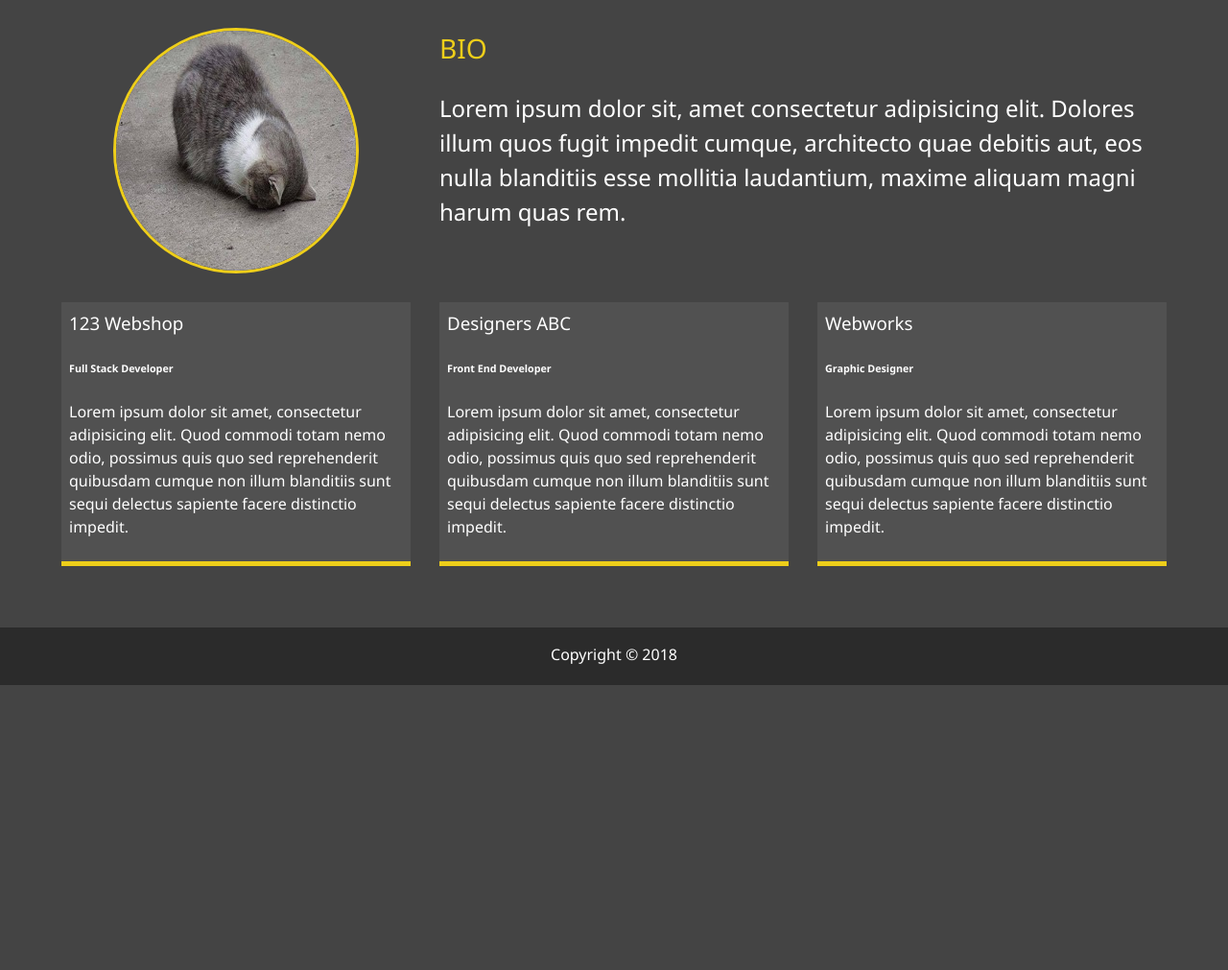
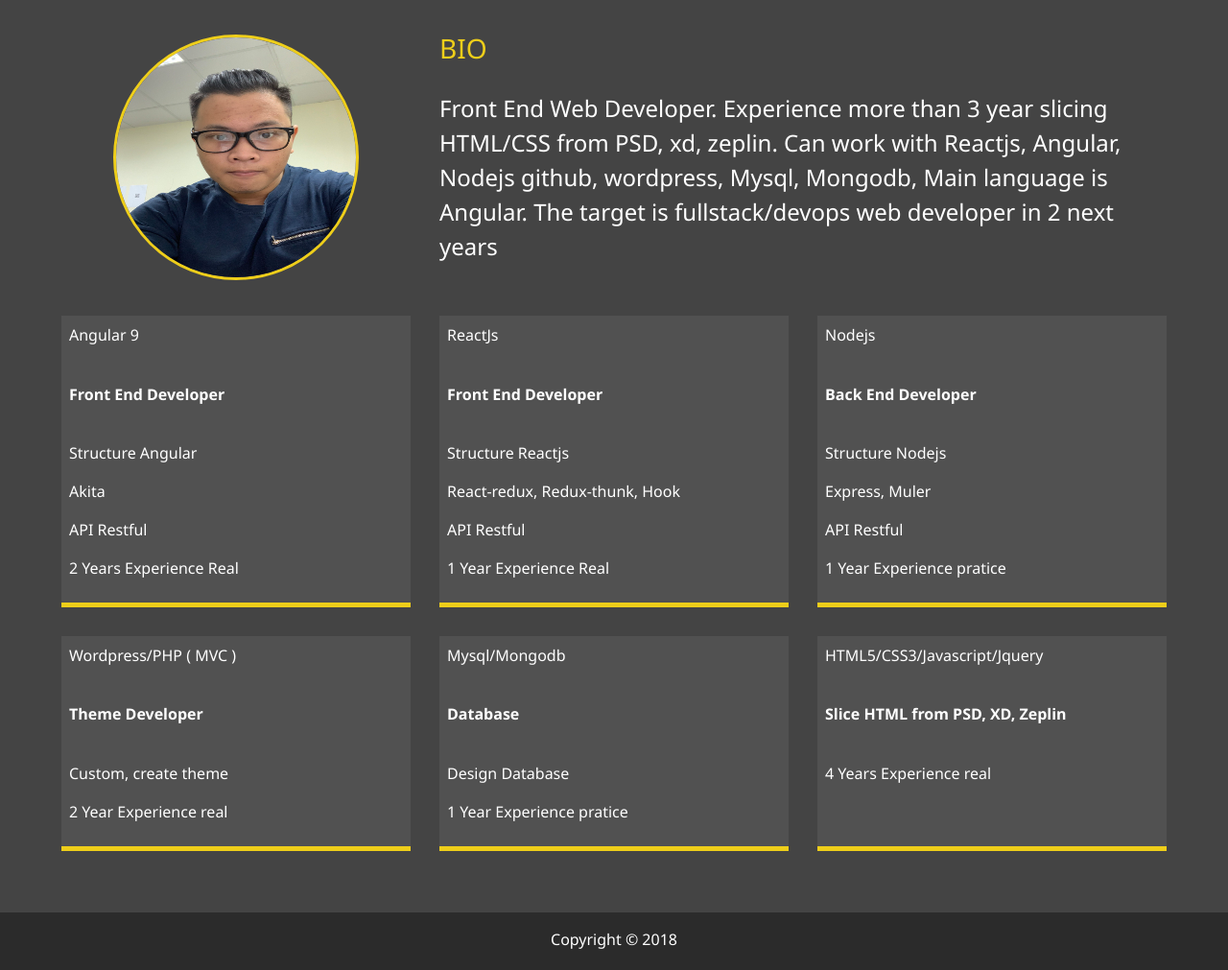
Before and after one commit to baophung020394/modern_portfolio, a website: page about.html in a window 1280 px wide. Shown: the part 253-1264 px from the top of the page at 96% size. Before the commit the page ends 967 px from the top, so only its background shows below. Drawn offline with Linux system fonts and the light colour scheme; files whose address does not match are found by name.

Commit message:
fix information

```diff
--- a/about.html
+++ b/about.html
@@ -47,29 +47,58 @@
             Let me tell you a few things...
         </h2>
         <div class="about-info">
-            <img src="img/meo.jpg" alt="Bao Phung" class="bio-image">
+            <img src="dist/img/avt.jpg" alt="Bao Phung" class="bio-image">
 
             <div class="bio">
                 <h3 class="text-secondary">BIO</h3>
-                <p>Lorem ipsum dolor sit, amet consectetur adipisicing elit. Dolores illum quos fugit impedit cumque, architecto quae debitis aut, eos nulla blanditiis esse mollitia laudantium, maxime aliquam magni harum quas rem.</p>
+                <p>Front End Web Developer. Experience more than 3 year slicing
+                    HTML/CSS from PSD, xd, zeplin. Can work with Reactjs, Angular,
+                    Nodejs github, wordpress, Mysql, Mongodb, Main language is Angular.
+                    The target is fullstack/devops web developer in 2 next years</p>
             </div>
 
             <div class="job job-1">
-                <h3>123 Webshop</h3>
-                <h6>Full Stack Developer</h6>
-                <p>Lorem ipsum dolor sit amet, consectetur adipisicing elit. Quod commodi totam nemo odio, possimus quis quo sed reprehenderit quibusdam cumque non illum blanditiis sunt sequi delectus sapiente facere distinctio impedit.</p>
+                <h3>Angular 9</h3>
+                <h6>Front End Developer</h6>
+                <p>Structure Angular</p>
+                <p>Akita</p>
+                <p>API Restful</p>
+                <p>2 Years Experience Real</p>
             </div>
 
             <div class="job job-2">
-                <h3>Designers ABC</h3>
+                <h3>ReactJs</h3>
                 <h6>Front End Developer</h6>
-                <p>Lorem ipsum dolor sit amet, consectetur adipisicing elit. Quod commodi totam nemo odio, possimus quis quo sed reprehenderit quibusdam cumque non illum blanditiis sunt sequi delectus sapiente facere distinctio impedit.</p>
+                <p>Structure Reactjs</p>
+                <p>React-redux, Redux-thunk, Hook</p>
+                <p>API Restful</p>
+                <p>1 Year Experience Real</p>
             </div>
 
             <div class="job job-3">
-                <h3>Webworks</h3>
-                <h6>Graphic Designer</h6>
-                <p>Lorem ipsum dolor sit amet, consectetur adipisicing elit. Quod commodi totam nemo odio, possimus quis quo sed reprehenderit quibusdam cumque non illum blanditiis sunt sequi delectus sapiente facere distinctio impedit.</p>
+                <h3>Nodejs</h3>
+                <h6>Back End Developer</h6>
+                <p>Structure Nodejs</p>
+                <p>Express, Muler</p>
+                <p>API Restful</p>
+                <p>1 Year Experience pratice</p>
+            </div>
+            <div class="job job-4">
+                <h3>Wordpress/PHP ( MVC )</h3>
+                <h6>Theme Developer</h6>
+                <p>Custom, create theme</p>
+                <p>2 Year Experience real</p>
+            </div>
+            <div class="job job-5">
+                <h3>Mysql/Mongodb</h3>
+                <h6>Database</h6>
+                <p>Design Database</p>
+                <p>1 Year Experience pratice</p>
+            </div>
+            <div class="job job-6">
+                <h3>HTML5/CSS3/Javascript/Jquery</h3>
+                <h6>Slice HTML from PSD, XD, Zeplin</h6>
+                <p>4 Years Experience real</p>
             </div>
         </div>
     </main>
--- a/scss/_menu.scss
+++ b/scss/_menu.scss
@@ -91,7 +91,7 @@
         .portrait {
             width: 250px;
             height: 250px;
-            background: url('../img/meo.jpg');
+            background: url('../img/avt.jpg');
             background-position: center;
             background-size: cover;
             border-radius: 50%;
--- a/scss/main.scss
+++ b/scss/main.scss
@@ -90,17 +90,24 @@ main {
         margin: auto;
         border-radius: 50%;
         border: $secondary-color 3px solid;
+        width: 256px;
+        height: 256px;
     }
 
     .bio {
         grid-area: bio;
         font-size: 1.5rem;
+
     }
 
     .job-1 {
         grid-area: job1;
     }
-
+    .job {
+        h3, h6 {
+            font-size: 16px;
+        }
+    }
     .job-2 {
         grid-area: job2;
     }
```
Also changed, not shown: index.html (+4 -10 lines), dist/css/main.css, dist/img/avt.jpg (added).
